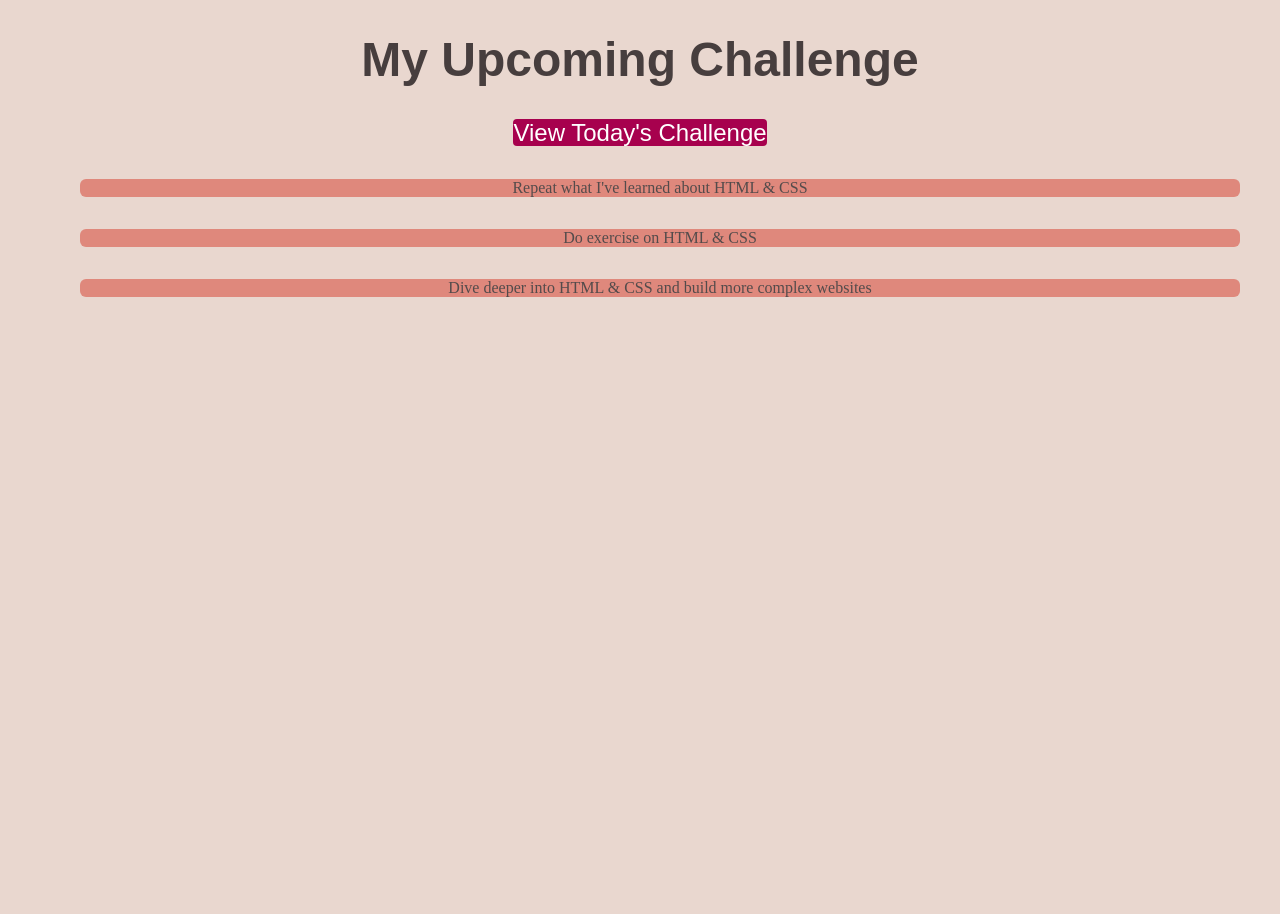
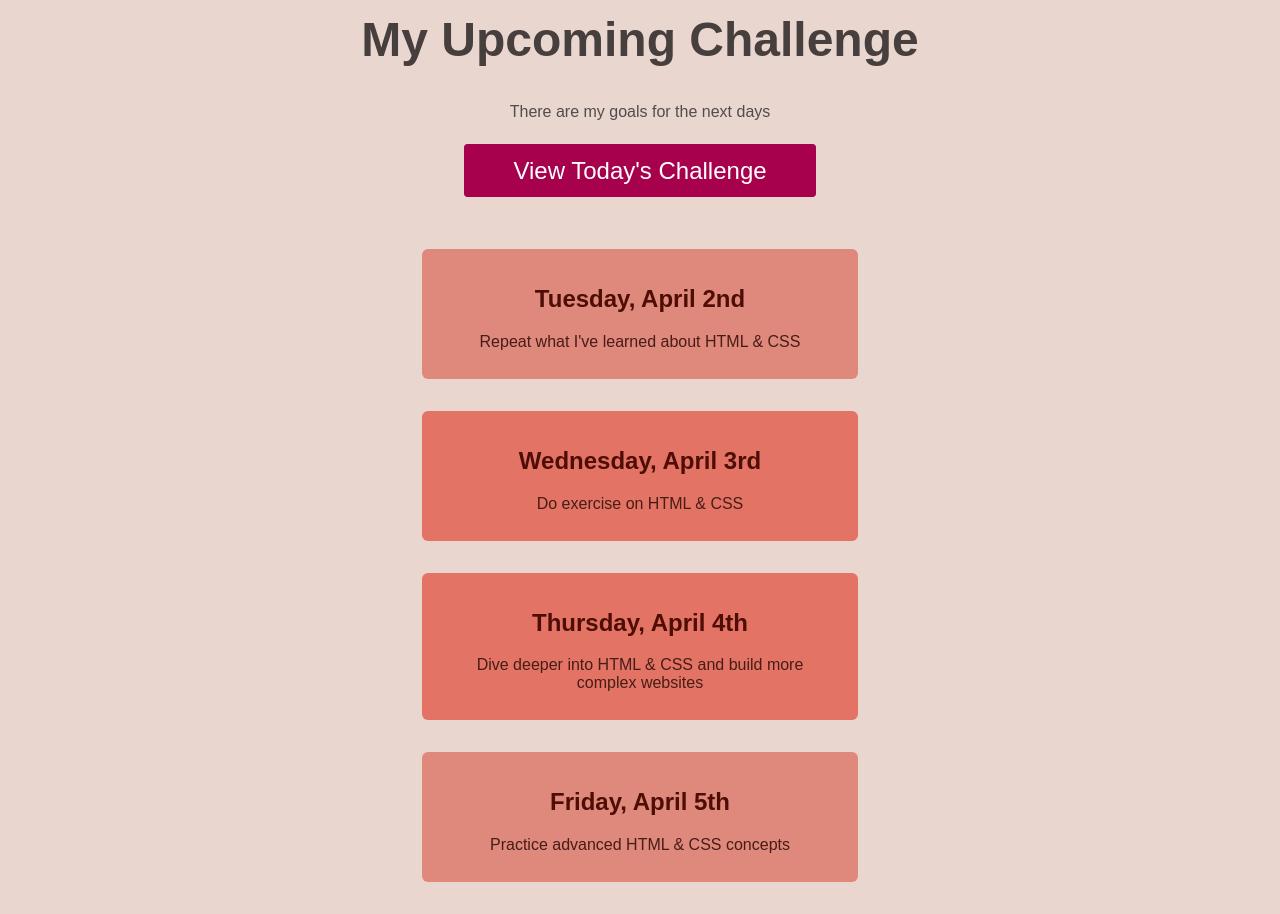
Before and after one commit to wannabemountainking/webPractice, a plain HTML site: page full-week.html in a window 1280 px wide. Before the commit the page ends 800 px from the top, so only its background shows below. Drawn offline with Linux system fonts and the light colour scheme; a web font is replaced by a local one.

Commit message:
Exercise selector/combinator/box model

```diff
--- a/full-week.html
+++ b/full-week.html
@@ -14,12 +14,30 @@
     <link rel="stylesheet" href="styles/full-week.css" />
   </head>
   <body>
-    <h1>My Upcoming Challenge</h1>
-    <a href="index.html">View Today's Challenge</a>
-    <ol>
-      <li>Repeat what I've learned about HTML & CSS</li>
-      <li>Do exercise on HTML & CSS</li>
-      <li>Dive deeper into HTML & CSS and build more complex websites</li>
-    </ol>
+    <header>
+      <h1>My Upcoming Challenge</h1>
+      <p id="description">There are my goals for the next days</p>
+      <a href="index.html">View Today's Challenge</a>
+    </header>
+    <main>
+      <ol>
+        <li>
+          <h2>Tuesday, April 2nd</h2>
+          <p>Repeat what I've learned about HTML & CSS</p>
+        </li>
+        <li class="highlight-goal">
+          <h2>Wednesday, April 3rd</h2>
+          <p>Do exercise on HTML & CSS</p>
+        </li>
+        <li class="highlight-goal">
+          <h2>Thursday, April 4th</h2>
+          <p>Dive deeper into HTML & CSS and build more complex websites</p>
+        </li>
+        <li>
+          <h2>Friday, April 5th</h2>
+          <p>Practice advanced HTML & CSS concepts</p>
+        </li>
+      </ol>
+    </main>
   </body>
 </html>
--- a/styles/full-week.css
+++ b/styles/full-week.css
@@ -1,11 +1,26 @@
+header {
+  margin-bottom: 64px;
+}
+
 h1 {
   font-size: 48px;
   color: rgb(71, 62, 62);
+  margin: 12px 0;
+}
+
+/* #description {
+  margin: 36px;
+} */
+
+header p {
+  margin: 36px;
 }
 
 a {
+  padding: 12px 48px;
   background-color: rgb(167, 1, 78);
   color: white;
+  border: 1px solid rgb(167, 1, 78);
   border-radius: 4px;
   font-size: 24px;
 }
@@ -17,10 +32,28 @@ a:hover {
 
 ol {
   list-style: none;
+  padding: 0;
+  width: 500px;
+  margin: 36px auto 0 auto;
 }
 
 li {
+  padding: 16px;
   margin: 32px;
   background-color: rgb(223, 136, 124);
   border-radius: 6px;
 }
+
+h2 {
+  color: rgb(78, 13, 5);
+  font-family: 'Oswald', sans-serif;
+}
+
+main p {
+  margin: 12px;
+  color: rgb(71, 29, 22);
+}
+
+.highlight-goal {
+  background-color: rgb(226, 115, 101);
+}
```
